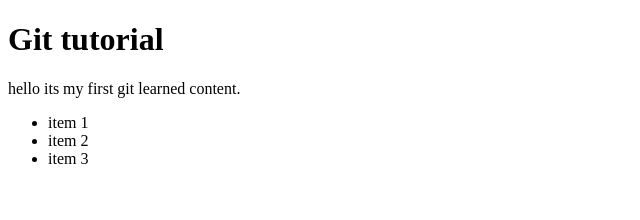
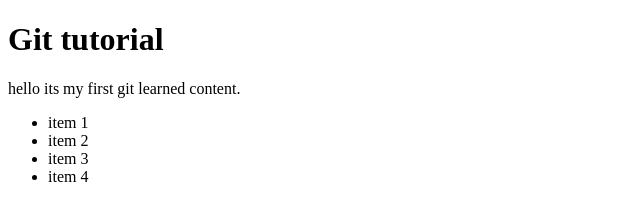
Before and after one commit to misrarmm/Git-Learning, a plain HTML site: page index.html in a window 1280 px wide. Shown: the full height of the page, 0-640 px from the left. Drawn offline with Linux system fonts and the light colour scheme.

Commit message:
added 4th list item

```diff
--- a/index.html
+++ b/index.html
@@ -14,6 +14,7 @@
         <li>item 1</li>
         <li>item 2</li>
         <li>item 3</li>
+        <li>item 4</li>
     </ul>
 </body>
 </html>
```
